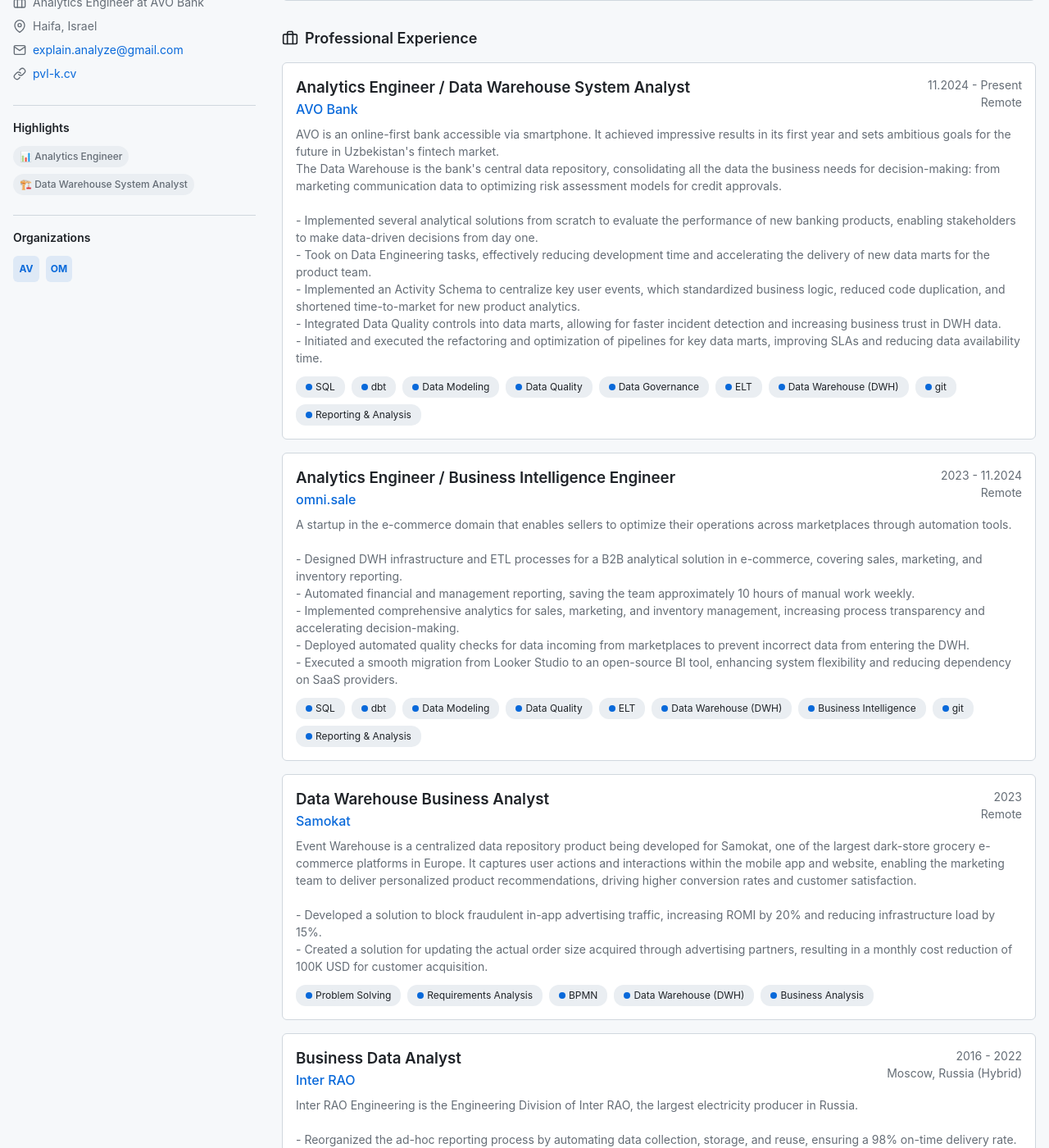
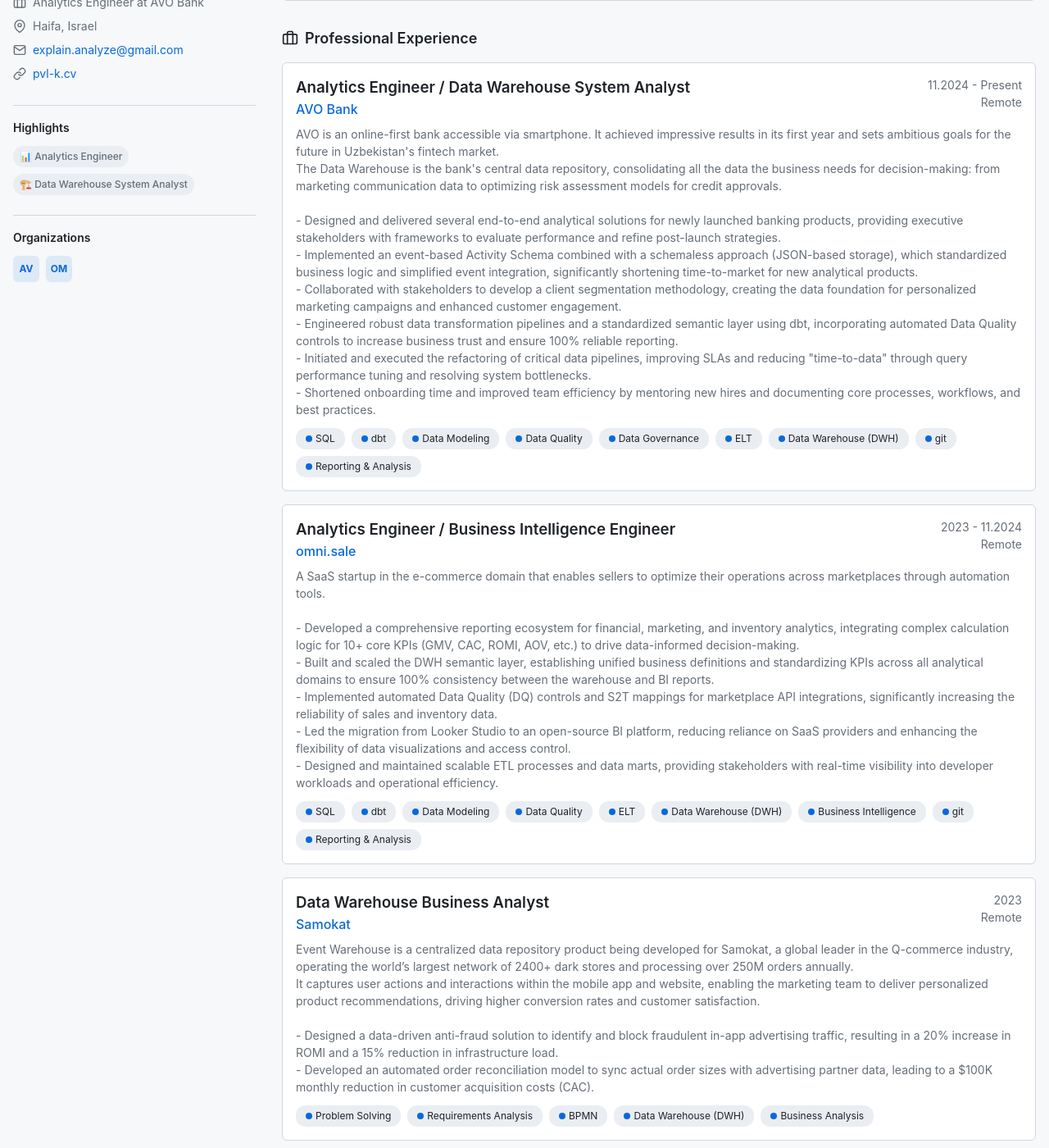
Before and after one commit to pvl-k/pvl-k.github.io, a Jekyll site: the page built from cv.html, in a window 1280 px wide and 1400 px high, scrolled down 741 px. Shown: the whole window at 82% size. Built offline with Jekyll 4.4.1, drawn with Linux system fonts in a browser that asks for light colours; some of the changed text lies outside the part shown.

Commit message:
update CV

```diff
--- a/_data/cv.yml
+++ b/_data/cv.yml
@@ -23,11 +23,12 @@
       AVO is an online-first bank accessible via smartphone. It achieved impressive results in its first year and sets ambitious goals for the future in Uzbekistan's fintech market.
       The Data Warehouse is the bank's central data repository, consolidating all the data the business needs for decision-making: from marketing communication data to optimizing risk assessment models for credit approvals.
 
-      -	Implemented several analytical solutions from scratch to evaluate the performance of new banking products, enabling stakeholders to make data-driven decisions from day one.
-      -	Took on Data Engineering tasks, effectively reducing development time and accelerating the delivery of new data marts for the product team.
-      -	Implemented an Activity Schema to centralize key user events, which standardized business logic, reduced code duplication, and shortened time-to-market for new product analytics.
-      -	Integrated Data Quality controls into data marts, allowing for faster incident detection and increasing business trust in DWH data.
-      -	Initiated and executed the refactoring and optimization of pipelines for key data marts, improving SLAs and reducing data availability time.
+      - Designed and delivered several end-to-end analytical solutions for newly launched banking products, providing executive stakeholders with frameworks to evaluate performance and refine post-launch strategies.
+      - Implemented an event-based Activity Schema combined with a schemaless approach (JSON-based storage), which standardized business logic and simplified event integration, significantly shortening time-to-market for new analytical products.
+      - Collaborated with stakeholders to develop a client segmentation methodology, creating the data foundation for personalized marketing campaigns and enhanced customer engagement.
+      - Engineered robust data transformation pipelines and a standardized semantic layer using dbt, incorporating automated Data Quality controls to increase business trust and ensure 100% reliable reporting.
+      - Initiated and executed the refactoring of critical data pipelines, improving SLAs and reducing "time-to-data" through query performance tuning and resolving system bottlenecks.
+      - Shortened onboarding time and improved team efficiency by mentoring new hires and documenting core processes, workflows, and best practices.
     technologies:
       - SQL
       - dbt
@@ -44,14 +45,13 @@
     period: 2023 - 11.2024
     location: Remote
     description: |
-      A startup in the e-commerce domain that enables sellers to optimize their operations across marketplaces through automation tools.
+      A SaaS startup in the e-commerce domain that enables sellers to optimize their operations across marketplaces through automation tools.
 
-      -	Designed DWH infrastructure and ETL processes for a B2B analytical solution in e-commerce, covering sales, marketing, and inventory reporting.
-      -	Automated financial and management reporting, saving the team approximately 10 hours of manual work weekly.
-      -	Implemented comprehensive analytics for sales, marketing, and inventory management, increasing process transparency and accelerating decision-making.
-      -	Deployed automated quality checks for data incoming from marketplaces to prevent incorrect data from entering the DWH.
-      -	Executed a smooth migration from Looker Studio to an open-source BI tool, enhancing system flexibility and reducing dependency on SaaS providers.
-
+      - Developed a comprehensive reporting ecosystem for financial, marketing, and inventory analytics, integrating complex calculation logic for 10+ core KPIs (GMV, CAC, ROMI, AOV, etc.) to drive data-informed decision-making.
+      - Built and scaled the DWH semantic layer, establishing unified business definitions and standardizing KPIs across all analytical domains to ensure 100% consistency between the warehouse and BI reports.
+      - Implemented automated Data Quality (DQ) controls and S2T mappings for marketplace API integrations, significantly increasing the reliability of sales and inventory data.
+      - Led the migration from Looker Studio to an open-source BI platform, reducing reliance on SaaS providers and enhancing the flexibility of data visualizations and access control.
+      - Designed and maintained scalable ETL processes and data marts, providing stakeholders with real-time visibility into developer workloads and operational efficiency.
     technologies:
       - SQL
       - dbt
@@ -68,10 +68,11 @@
     period: 2023
     location: Remote
     description: |
-      Event Warehouse is a centralized data repository product being developed for Samokat, one of the largest dark-store grocery e-commerce platforms in Europe. It captures user actions and interactions within the mobile app and website, enabling the marketing team to deliver personalized product recommendations, driving higher conversion rates and customer satisfaction.
+      Event Warehouse is a centralized data repository product being developed for Samokat, a global leader in the Q-commerce industry, operating the world’s largest network of 2400+ dark stores and processing over 250M orders annually.
+      It captures user actions and interactions within the mobile app and website, enabling the marketing team to deliver personalized product recommendations, driving higher conversion rates and customer satisfaction.
 
-      - Developed a solution to block fraudulent in-app advertising traffic, increasing ROMI by 20% and reducing infrastructure load by 15%.
-      - Created a solution for updating the actual order size acquired through advertising partners, resulting in a monthly cost reduction of 100K USD for customer acquisition.
+      - Designed a data-driven anti-fraud solution to identify and block fraudulent in-app advertising traffic, resulting in a 20% increase in ROMI and a 15% reduction in infrastructure load.
+      - Developed an automated order reconciliation model to sync actual order sizes with advertising partner data, leading to a $100K monthly reduction in customer acquisition costs (CAC).
     technologies:
       - Problem Solving
       - Requirements Analysis
@@ -84,11 +85,14 @@
     period: 2016 - 2022
     location: Moscow, Russia (Hybrid)
     description: |
-      Inter RAO Engineering is the Engineering Division of Inter RAO, the largest electricity producer in Russia.
+      Inter RAO Engineering is the Engineering Division of Inter RAO, the largest public diversified energy company in Eastern Europe by retail customer base (~20M) and a top-tier power producer with ~31 GW capacity.
 
-      -	Reorganized the ad-hoc reporting process by automating data collection, storage, and reuse, ensuring a 98% on-time delivery rate.
-      -	Developed a database and ETL processes from scratch to automate reporting for the Ministry of Energy and the parent company.
-      -	Acted as the key analyst gathering requirements from business stakeholders and translating them into technical specifications for development.
+      - Developed high-performance ETL pipelines and database schemas to automate data ingestion, validation, and transformation from multiple sources, resulting in a multiple-fold reduction in turnaround time for recurring data requests.
+      - Designed and implemented a standardized data framework for regulatory reporting, ensuring 100% accuracy and compliance for high-stakes submissions to the Ministry of Energy and Corporate Headquarters.
+      - Optimized the ad-hoc reporting ecosystem, boosting the "on-time completion" metric to 98% by implementing automated validation checks and reorganizing data workflows.
+      - Automated the IT budgeting and forecasting process, migrating the department from manual spreadsheets to an automated system, which eliminated human error and ensured real-time data consistency.
+      - Managed and optimized an IT budget of $1.5M+, achieving a 10% annual cost reduction by conducting data-driven audits of vendor contracts and consolidating procurement.
+      - Served as a primary link between business and tech teams, translating complex stakeholder requirements into clear technical specifications for analytics product development.
     technologies:
       - MySQL
       - PostgreSQL
```
